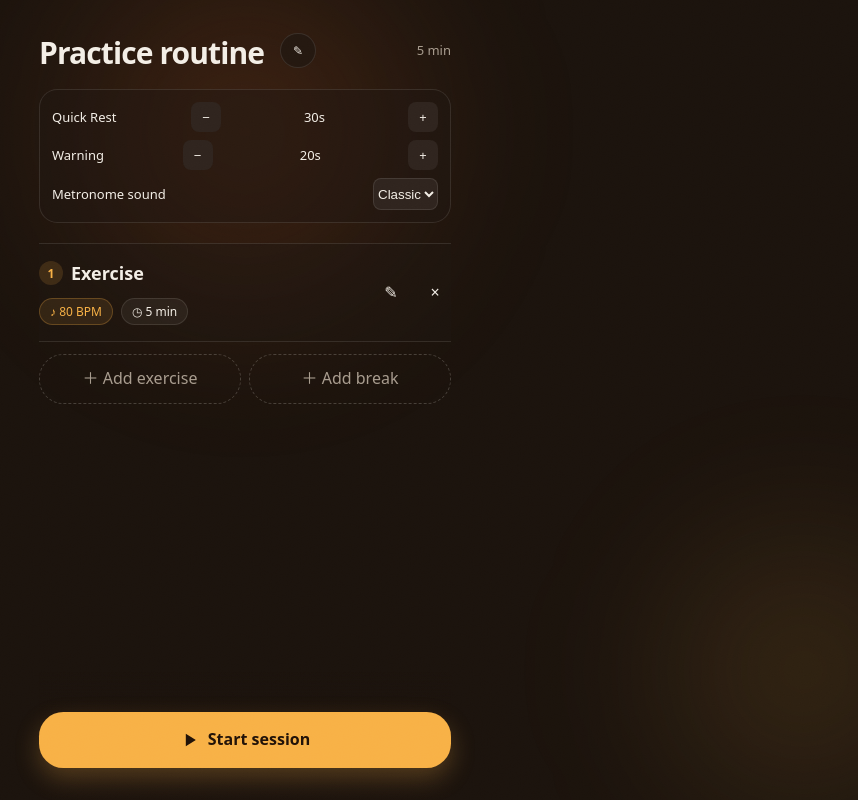
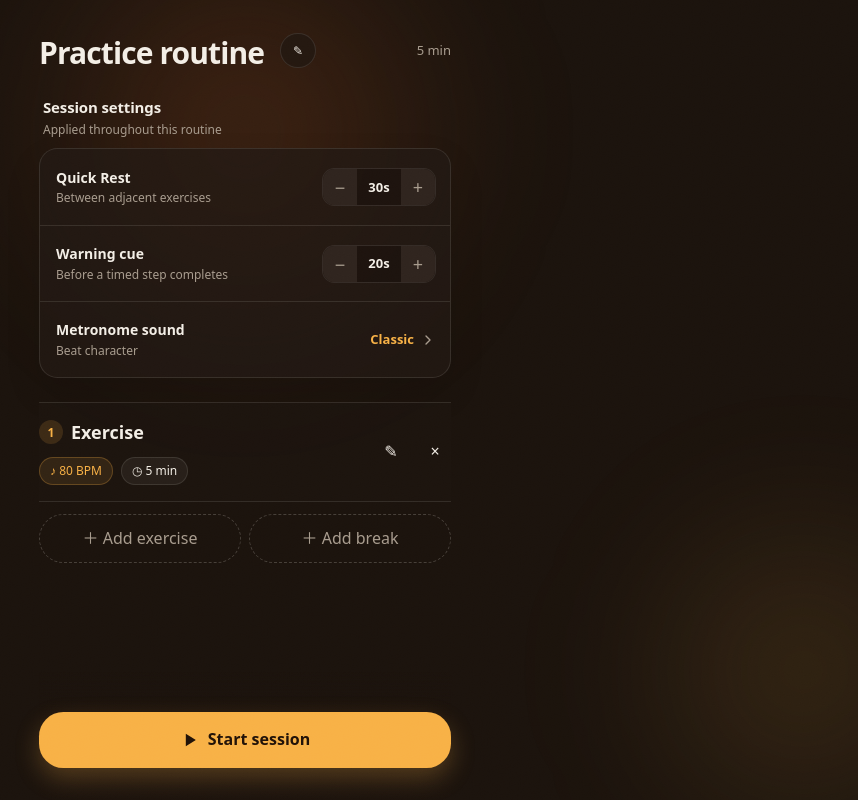
Before and after one commit to arusak/jphours-lite, a React (Vite) app: page / in a window 1280 px wide. Shown: the whole page, without its empty margins (395-1253 px from the left). Built offline with nearby package versions, Linux system fonts and the light colour scheme.

Commit message:
redesigned routine settings ui

```diff
--- a/src/components/Icons/Icons.tsx
+++ b/src/components/Icons/Icons.tsx
@@ -68,6 +68,22 @@ export function MetronomeIcon(props: IconProps) {
   )
 }
 
+export function ChevronRightIcon(props: IconProps) {
+  return (
+    <svg
+      {...iconProps}
+      {...props}
+      fill="none"
+      stroke="currentColor"
+      strokeLinecap="round"
+      strokeLinejoin="round"
+      strokeWidth="2"
+    >
+      <path d="m9 18 6-6-6-6" />
+    </svg>
+  )
+}
+
 export function BreakIcon(props: IconProps) {
   return (
     <svg
--- a/src/features/session-player/MetronomeSoundSheet/MetronomeSoundSheet.module.css
+++ b/src/components/MetronomeSoundSheet/MetronomeSoundSheet.module.css
@@ -40,13 +40,3 @@
   border-color: var(--color-primary);
   background: var(--color-primary);
 }
-
-.saveButton {
-  width: 100%;
-  min-height: 48px;
-  margin-top: 20px;
-  border-radius: var(--radius-xl);
-  color: var(--color-primary-foreground);
-  background: var(--color-primary);
-  font-weight: 700;
-}
--- a/src/components/index.ts
+++ b/src/components/index.ts
@@ -1,4 +1,5 @@
 export * from './BottomSheet/BottomSheet'
 export * from './Icons/Icons'
+export * from './MetronomeSoundSheet/MetronomeSoundSheet'
 export * from './ProgressSegments/ProgressSegments'
 export * from './TimerRing/TimerRing'
--- a/src/features/routine-editor/RoutineSettings/RoutineSettings.module.css
+++ b/src/features/routine-editor/RoutineSettings/RoutineSettings.module.css
@@ -1,25 +1,84 @@
 .routineSettings {
-  display: grid;
-  gap: 8px;
-  margin: 20px 0;
-  padding: 12px;
+  margin: 28px 0 24px;
+}
+
+.settingsHeader {
+  display: flex;
+  align-items: end;
+  justify-content: space-between;
+  margin-bottom: 10px;
+  padding: 0 4px;
+}
+
+.settingsHeader h2 {
+  font-size: 15px;
+  letter-spacing: -0.01em;
+}
+
+.settingsHeader p {
+  margin-top: 2px;
+  color: var(--color-muted-foreground);
+  font-size: 12px;
+}
+
+.settingsCard {
+  overflow: hidden;
   border: 1px solid var(--color-border);
   border-radius: var(--radius-xl);
-  background: oklch(0.215 0.018 52 / 45%);
+  background: oklch(0.225 0.019 52 / 76%);
+  box-shadow: 0 16px 36px rgb(0 0 0 / 10%);
 }
 
-.routineSettings label {
+.settingsCard > * + * {
+  border-top: 1px solid var(--color-border);
+}
+
+.soundSetting {
   display: flex;
   align-items: center;
   justify-content: space-between;
-  gap: 8px;
-  font-size: 13px;
+  gap: 16px;
+  width: 100%;
+  min-height: 76px;
+  padding: 12px 14px 12px 16px;
+  color: var(--color-foreground);
+  background: transparent;
+  text-align: left;
 }
 
-.routineSettings select {
-  min-height: 32px;
-  color: inherit;
-  background: var(--color-secondary);
-  border: 1px solid var(--color-border);
-  border-radius: 8px;
+.soundSetting:hover {
+  background: oklch(0.29 0.022 52 / 48%);
 }
+
+.settingCopy {
+  display: grid;
+  min-width: 0;
+  gap: 2px;
+}
+
+.settingCopy strong {
+  font-size: 14px;
+  font-weight: 600;
+}
+
+.settingCopy small {
+  color: var(--color-muted-foreground);
+  font-family: var(--font-body);
+  font-size: 12px;
+  line-height: 1.35;
+}
+
+.soundValue {
+  display: flex;
+  align-items: center;
+  gap: 6px;
+  color: var(--color-primary);
+  font-size: 13px;
+  font-weight: 650;
+}
+
+.soundValue svg {
+  width: 16px;
+  height: 16px;
+  color: var(--color-muted-foreground);
+}
--- a/src/features/routine-editor/RoutineSettings/RoutineSettings.tsx
+++ b/src/features/routine-editor/RoutineSettings/RoutineSettings.tsx
@@ -1,3 +1,5 @@
+import { useState } from 'react'
+import { ChevronRightIcon, MetronomeSoundSheet } from '../../../components'
 import { practiceConfig } from '../../../config/practice-config'
 import type { Routine } from '../../../domain/routine'
 import { Stepper } from '../Stepper/Stepper'
@@ -10,11 +12,24 @@ interface RoutineSettingsProps {
 }
 
 export function RoutineSettings({ routine, onUpdateSetting, onSoundChange }: RoutineSettingsProps) {
+  const [soundPickerOpen, setSoundPickerOpen] = useState(false)
+  const soundLabel = routine.metronomeSound[0]!.toUpperCase() + routine.metronomeSound.slice(1)
+
   return (
-    <section className={styles.routineSettings} aria-label="Routine settings">
+    <section className={styles.routineSettings} aria-labelledby="routine-settings-title">
+      <header className={styles.settingsHeader}>
+        <div>
+          <h2 id="routine-settings-title">Session settings</h2>
+          <p>Applied throughout this routine</p>
+        </div>
+      </header>
+      <div className={styles.settingsCard}>
         <Stepper
           label="Quick Rest"
+          description="Between adjacent exercises"
           value={`${routine.quickRestDurationSec}s`}
+          decreaseDisabled={routine.quickRestDurationSec <= practiceConfig.quickRestDuration.min}
+          increaseDisabled={routine.quickRestDurationSec >= practiceConfig.quickRestDuration.max}
           onDecrease={() =>
             onUpdateSetting('quickRestDurationSec', -practiceConfig.quickRestDuration.increment)
           }
@@ -23,8 +38,11 @@ export function RoutineSettings({ routine, onUpdateSetting, onSoundChange }: Rou
           }
         />
         <Stepper
-        label="Warning"
+          label="Warning cue"
+          description="Before a timed step completes"
           value={routine.warningLeadTimeSec === 0 ? 'Off' : `${routine.warningLeadTimeSec}s`}
+          decreaseDisabled={routine.warningLeadTimeSec <= practiceConfig.warningLeadTime.min}
+          increaseDisabled={routine.warningLeadTimeSec >= practiceConfig.warningLeadTime.max}
           onDecrease={() =>
             onUpdateSetting('warningLeadTimeSec', -practiceConfig.warningLeadTime.increment)
           }
@@ -32,19 +50,29 @@ export function RoutineSettings({ routine, onUpdateSetting, onSoundChange }: Rou
             onUpdateSetting('warningLeadTimeSec', practiceConfig.warningLeadTime.increment)
           }
         />
-      <label>
-        Metronome sound
-        <select
-          value={routine.metronomeSound}
-          onChange={(event) => onSoundChange(event.target.value as Routine['metronomeSound'])}
+        <button
+          className={styles.soundSetting}
+          aria-haspopup="dialog"
+          aria-expanded={soundPickerOpen}
+          onClick={() => setSoundPickerOpen(true)}
         >
-          {Object.keys(practiceConfig.metronome.sounds).map((sound) => (
-            <option key={sound} value={sound}>
-              {sound[0]!.toUpperCase() + sound.slice(1)}
-            </option>
-          ))}
-        </select>
-      </label>
+          <span className={styles.settingCopy}>
+            <strong>Metronome sound</strong>
+            <small>Beat character</small>
+          </span>
+          <span className={styles.soundValue}>
+            {soundLabel}
+            <ChevronRightIcon aria-hidden="true" />
+          </span>
+        </button>
+      </div>
+      {soundPickerOpen && (
+        <MetronomeSoundSheet
+          sound={routine.metronomeSound}
+          onChange={onSoundChange}
+          onClose={() => setSoundPickerOpen(false)}
+        />
+      )}
     </section>
   )
 }
--- a/src/features/routine-editor/Stepper/Stepper.module.css
+++ b/src/features/routine-editor/Stepper/Stepper.module.css
@@ -2,19 +2,64 @@
   display: flex;
   align-items: center;
   justify-content: space-between;
-  gap: 8px;
-  font-size: 13px;
+  gap: 16px;
+  min-height: 76px;
+  padding: 12px 14px 12px 16px;
 }
 
-.settingStepper button {
-  width: 30px;
-  height: 30px;
-  border-radius: 8px;
-  background: var(--color-secondary);
+.settingCopy {
+  display: grid;
+  min-width: 0;
+  gap: 2px;
 }
 
-.settingStepper output {
-  min-width: 38px;
+.settingCopy strong {
+  font-family: var(--font-display);
+  font-size: 14px;
+  font-weight: 600;
+}
+
+.settingCopy small {
+  color: var(--color-muted-foreground);
+  font-size: 12px;
+  line-height: 1.35;
+}
+
+.stepperControls {
+  display: grid;
+  flex: 0 0 auto;
+  grid-template-columns: 34px 44px 34px;
+  align-items: center;
+  overflow: hidden;
+  border: 1px solid var(--color-border);
+  border-radius: var(--radius-md);
+  background: oklch(0.19 0.016 52 / 55%);
+}
+
+.stepperControls button {
+  display: grid;
+  width: 34px;
+  height: 36px;
+  padding: 0;
+  place-items: center;
+  color: var(--color-muted-foreground);
+  background: var(--color-secondary);
+  font-size: 18px;
+}
+
+.stepperControls button:hover:not(:disabled) {
+  color: var(--color-foreground);
+  background: oklch(0.32 0.025 55);
+}
+
+.stepperControls button:disabled {
+  opacity: 0.35;
+}
+
+.stepperControls output {
   text-align: center;
+  color: var(--color-foreground);
+  font-size: 13px;
+  font-weight: 650;
   font-variant-numeric: tabular-nums;
 }
--- a/src/features/routine-editor/Stepper/Stepper.tsx
+++ b/src/features/routine-editor/Stepper/Stepper.tsx
@@ -2,22 +2,38 @@ import styles from './Stepper.module.css'
 
 interface StepperProps {
   label: string
+  description: string
   value: string
+  decreaseDisabled?: boolean
+  increaseDisabled?: boolean
   onDecrease(): void
   onIncrease(): void
 }
 
-export function Stepper({ label, value, onDecrease, onIncrease }: StepperProps) {
+export function Stepper({
+  label,
+  description,
+  value,
+  decreaseDisabled = false,
+  increaseDisabled = false,
+  onDecrease,
+  onIncrease,
+}: StepperProps) {
   return (
     <div className={styles.settingStepper}>
-      <span>{label}</span>
-      <button aria-label={`Decrease ${label}`} onClick={onDecrease}>
-        −
-      </button>
-      <output>{value}</output>
-      <button aria-label={`Increase ${label}`} onClick={onIncrease}>
-        +
-      </button>
+      <span className={styles.settingCopy}>
+        <strong>{label}</strong>
+        <small>{description}</small>
+      </span>
+      <span className={styles.stepperControls}>
+        <button aria-label={`Decrease ${label}`} disabled={decreaseDisabled} onClick={onDecrease}>
+          −
+        </button>
+        <output aria-live="polite">{value}</output>
+        <button aria-label={`Increase ${label}`} disabled={increaseDisabled} onClick={onIncrease}>
+          +
+        </button>
+      </span>
     </div>
   )
 }
--- a/src/features/session-player/SessionPlayer/SessionPlayer.tsx
+++ b/src/features/session-player/SessionPlayer/SessionPlayer.tsx
@@ -1,9 +1,13 @@
 import { useState } from 'react'
-import { BottomSheet, MetronomeIcon, ProgressSegments } from '../../../components'
+import {
+  BottomSheet,
+  MetronomeIcon,
+  MetronomeSoundSheet,
+  ProgressSegments,
+} from '../../../components'
 import { type MetronomeSound } from '../../../config/practice-config'
 import type { Routine } from '../../../domain/routine'
 import { EndScreen } from '../EndScreen/EndScreen'
-import { MetronomeSoundSheet } from '../MetronomeSoundSheet/MetronomeSoundSheet'
 import { NowPlayingSheet } from '../NowPlayingSheet/NowPlayingSheet'
 import { SessionControls } from '../SessionControls/SessionControls'
 import { SessionTimer } from '../SessionTimer/SessionTimer'
@@ -162,9 +166,7 @@ export function SessionPlayer({
       {soundPickerOpen && (
         <MetronomeSoundSheet
           sound={player.soundOverride}
-          savedSound={player.savedSound}
           onChange={(sound) => player.changeSound(sound, true)}
-          onSave={player.saveSound}
           onClose={() => setSoundPickerOpen(false)}
         />
       )}
--- a/src/features/session-player/hooks/useSessionPlayer.ts
+++ b/src/features/session-player/hooks/useSessionPlayer.ts
@@ -26,7 +26,6 @@ export function useSessionPlayer({
   const [tempoOverrides, setTempoOverrides] = useState<Record<string, number>>({})
   const [savedTempos, setSavedTempos] = useState<Record<string, number>>({})
   const [soundOverride, setSoundOverride] = useState<MetronomeSound>(routine.metronomeSound)
-  const [savedSound, setSavedSound] = useState<MetronomeSound>(routine.metronomeSound)
   const [beat, setBeat] = useState(0)
   const [audioAvailable, setAudioAvailable] = useState(true)
   const tempoOverridesRef = useRef<Record<string, number>>({})
@@ -102,10 +101,7 @@ export function useSessionPlayer({
     soundOverrideRef.current = sound
     setSoundOverride(sound)
     if (playing) audio.updateMetronomeSound(sound)
-  }
-  const saveSound = () => {
-    onSaveMetronomeSound?.(soundOverride)
-    setSavedSound(soundOverride)
+    onSaveMetronomeSound?.(sound)
   }
   return {
     state,
@@ -113,13 +109,11 @@ export function useSessionPlayer({
     tempoOverrides,
     savedTempos,
     soundOverride,
-    savedSound,
     beat,
     audioAvailable,
     changeTempo,
     saveTempo,
     changeSound,
-    saveSound,
     rewind: () => runner.current?.rewind(),
     togglePause: (paused: boolean) => (paused ? runner.current?.resume() : runner.current?.pause()),
     finishOrSkip: (paused: boolean) => {
```
Also changed, not shown: src/components/MetronomeSoundSheet/MetronomeSoundSheet.tsx (renamed from src/features/session-player/MetronomeSoundSheet/MetronomeSoundSheet.tsx, +3 -16 lines), 3 other files (tests, documents, lock files or other folders). Lines whose indentation alone changed are shown as unchanged.
